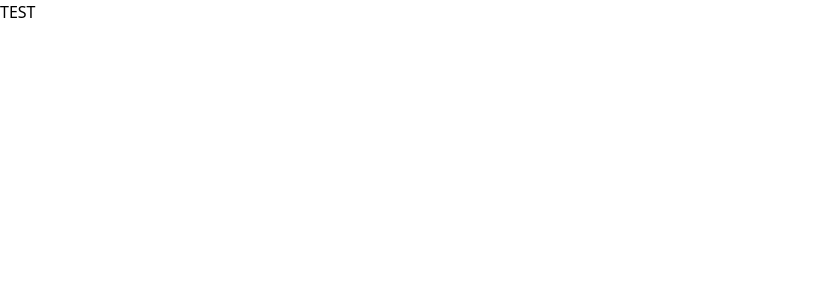
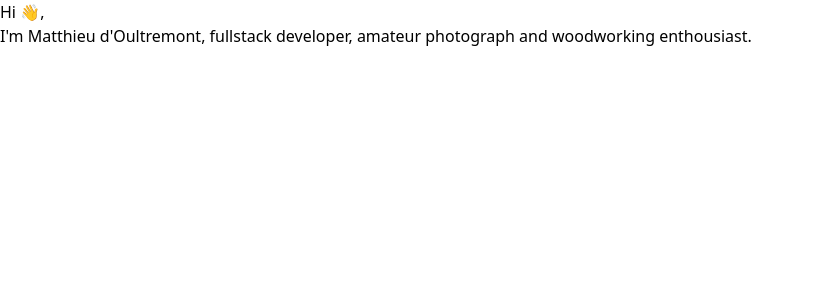
Before and after one commit to matthieudou/matthieudou.com, a Nuxt app: page / in a window 1280 px wide. Shown: the top 300 px of the page, without its empty margins (0-813 px from the left). Built offline with nearby package versions, Linux system fonts and the light colour scheme.

Commit message:
quick improvements

```diff
--- a/nuxt.config.js
+++ b/nuxt.config.js
@@ -45,7 +45,7 @@ export default {
     // Doc: https://axios.nuxtjs.org/usage
     '@nuxtjs/axios',
     // Doc: https://github.com/nuxt-community/dotenv-module
-    '@nuxtjs/dotenv',
+    '@nuxtjs/dotenv'
   ],
   /*
   ** Axios module configuration
--- a/pages/index.vue
+++ b/pages/index.vue
@@ -1,7 +1,9 @@
 <template>
-  <div>
-    TEST
-  </div>
+  <main class="container mx-auto">
+    Hi 👋,
+    <br>
+    I'm Matthieu d'Oultremont, fullstack developer, amateur photograph and woodworking enthousiast.
+  </main>
 </template>
 
 <script>
```
Also changed, not shown: 1 other file (tests, documents, lock files or other folders).
